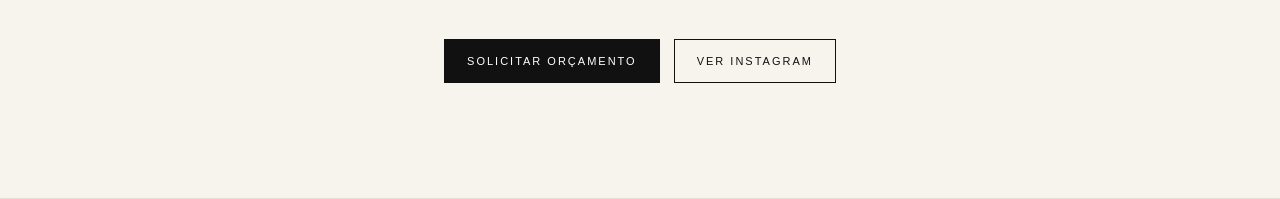
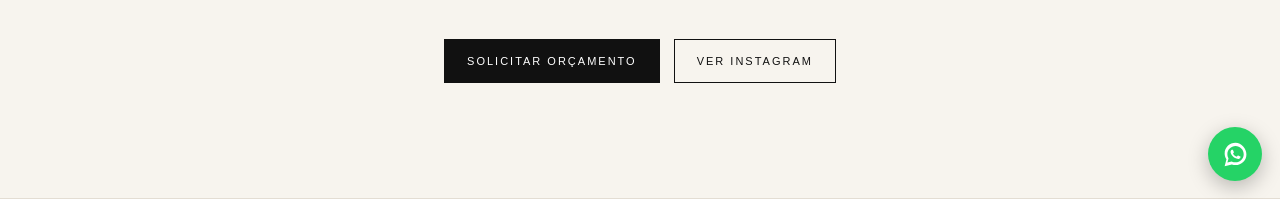
Before and after one commit to Londx/NURE-STUDIO, a plain HTML site: page index.html in a window 1280 px wide. Shown: the part 601-800 px from the top of the page. Drawn offline with Linux system fonts and the light colour scheme.

Commit message:
Alteração do botão

```diff
--- a/index.html
+++ b/index.html
@@ -222,23 +222,41 @@
   <span>© 2026 Nure Studio</span>
   <span>Design digital independente</span>
 </div>
-
-<!-- BOTÃO FLUTUANTE DO WHATSAPP -->
+<!-- BOTÃO PEQUENO E FLUTUANTE DO WHATSAPP -->
 <a
   href="https://wa.me/5563991304625?text=Olá%21%20Vim%20pelo%20site%20da%20Nure%20Studio%20e%20gostaria%20de%20solicitar%20um%20orçamento."
-  class="whatsapp-flutuante"
   target="_blank"
   rel="noopener noreferrer"
   aria-label="Falar com a Nure Studio pelo WhatsApp"
+  style="
+    position: fixed;
+    right: 18px;
+    bottom: 18px;
+    width: 54px;
+    height: 54px;
+    border-radius: 50%;
+    background: #25D366;
+    color: #ffffff;
+    display: flex;
+    align-items: center;
+    justify-content: center;
+    z-index: 999999;
+    box-shadow: 0 6px 20px rgba(0,0,0,0.25);
+    text-decoration: none;
+  "
 >
-  <svg viewBox="0 0 32 32" aria-hidden="true">
+  <svg
+    viewBox="0 0 32 32"
+    width="29"
+    height="29"
+    aria-hidden="true"
+    style="display:block;"
+  >
     <path
-      fill="currentColor"
+      fill="#ffffff"
       d="M16.04 3C9.42 3 4.03 8.27 4.03 14.76c0 2.31.69 4.57 1.99 6.49L4 29l7.98-2.03a12.2 12.2 0 0 0 4.05.69h.01c6.62 0 12.01-5.27 12.01-11.76C28.05 9.41 22.66 3 16.04 3Zm0 21.67h-.01a9.23 9.23 0 0 1-3.72-.78l-.53-.23-4.73 1.2 1.26-4.51-.25-.55a8.78 8.78 0 0 1-1.02-4.12c0-4.94 4.04-8.96 9.01-8.96 4.96 0 9 4.02 9 8.96 0 4.95-4.04 8.99-9.01 8.99Zm4.94-6.72c-.27-.13-1.6-.78-1.85-.87-.25-.09-.43-.13-.61.13-.18.26-.7.87-.86 1.05-.16.17-.32.2-.59.07-.27-.14-1.14-.42-2.17-1.33a8.2 8.2 0 0 1-1.5-1.84c-.16-.27-.02-.41.12-.54.12-.12.27-.31.41-.46.13-.16.18-.27.27-.45.09-.17.04-.33-.02-.46-.07-.13-.61-1.46-.84-2-.22-.53-.45-.46-.61-.47h-.52c-.18 0-.47.07-.72.33-.25.27-.95.92-.95 2.25 0 1.32.97 2.6 1.1 2.78.14.17 1.9 2.88 4.61 4.04.64.28 1.15.44 1.54.57.65.2 1.23.17 1.7.1.52-.08 1.6-.65 1.83-1.28.22-.64.22-1.19.16-1.3-.07-.12-.25-.19-.52-.32Z"
     />
   </svg>
-
-  <span>Falar no WhatsApp</span>
 </a>
 
 </body>
```
